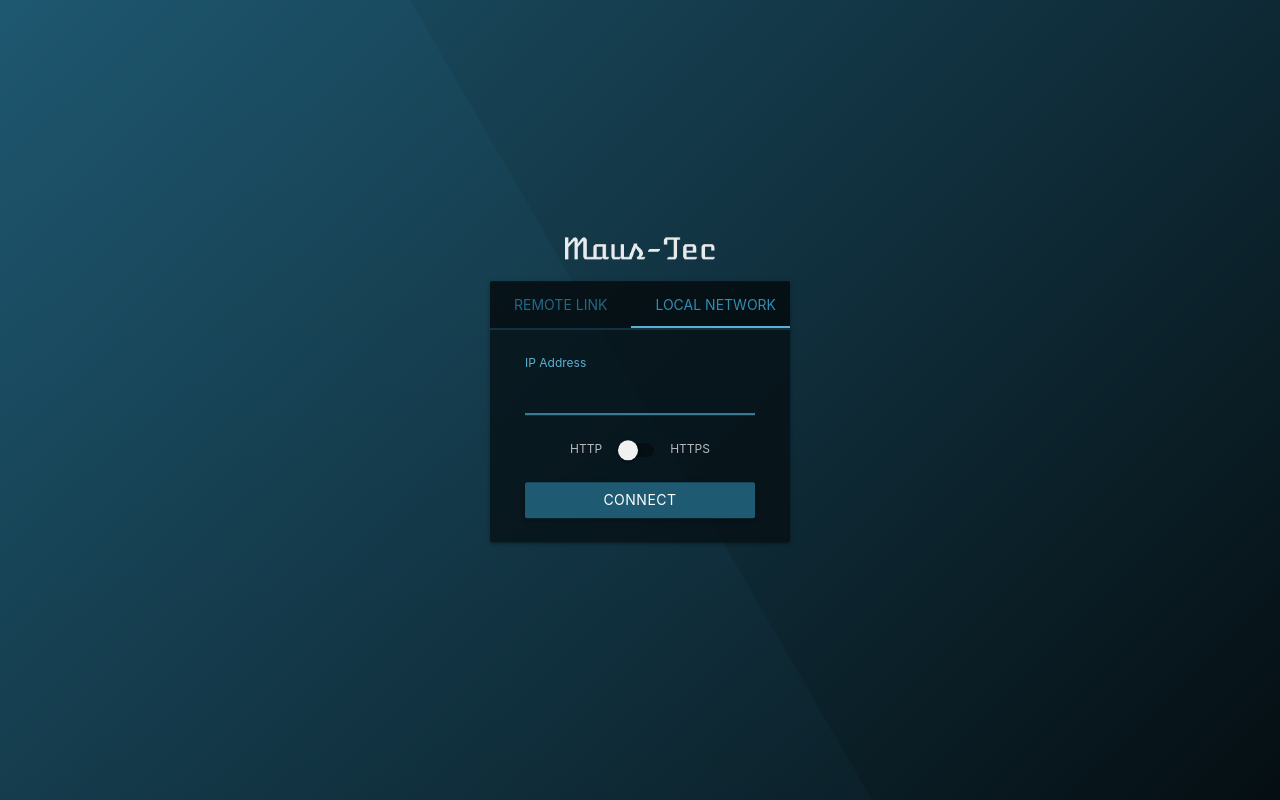
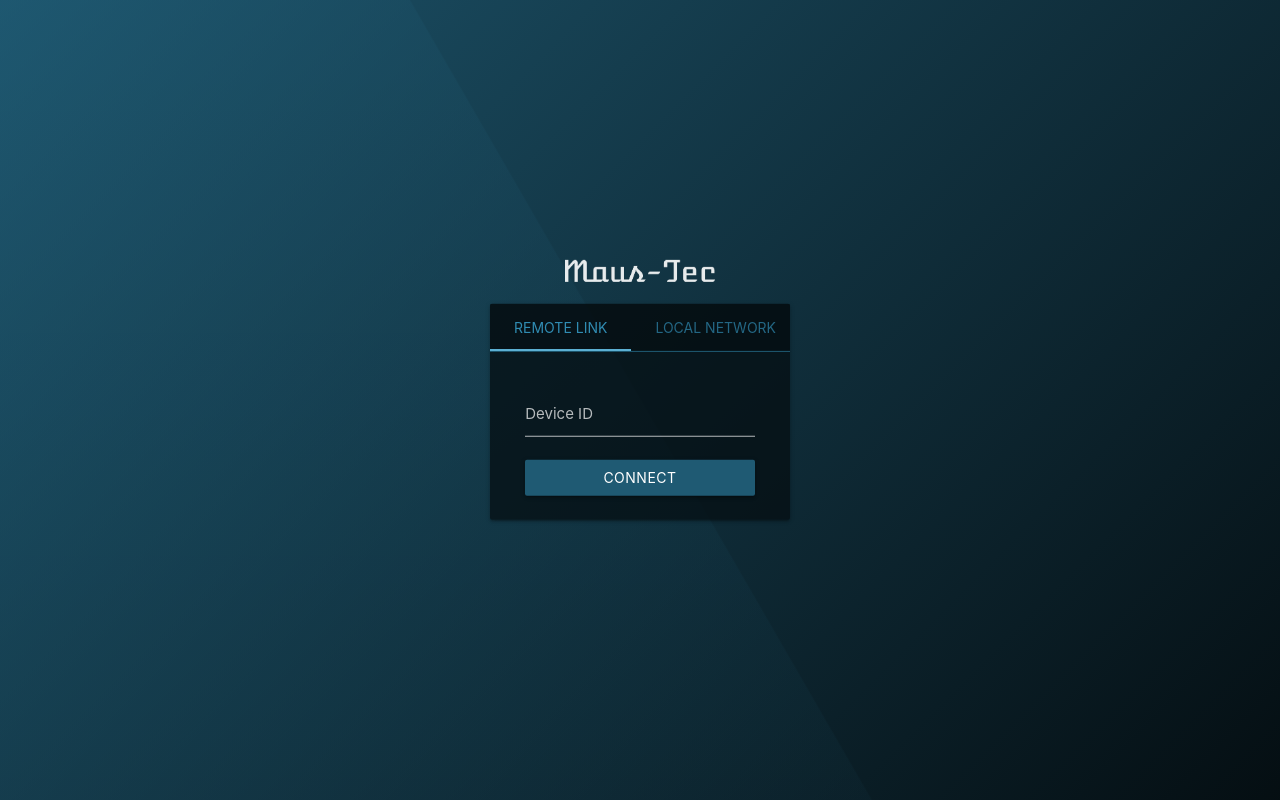
Before and after one commit to MausTec/maus-link-ui, a React (Create React App) app: page / in a window 1280 px wide. Built offline with nearby package versions, Linux system fonts and the light colour scheme.

Commit message:
Add maus-link connection mode.

```diff
--- a/src/DeviceProvider/Connect.js
+++ b/src/DeviceProvider/Connect.js
@@ -6,12 +6,19 @@ import {ConnectionState} from "./index";
 
 const Connect = (props) => {
   const context = useContext(DeviceContext);
-  const [ip, setIp] = useState(context.ip);
+  const [ip, setIp] = useState("");
   const [protocol, setProtocol] = useState('ws:');
 
-  const handleSubmit = (e) => {
+  const handleSubmit = (mode) => (e) => {
     e.preventDefault();
+
+    if (mode === 'remote') {
+      const url = `wss://link.maustec.net/remote/${ip}`;
+      console.log("Connecting to " + url);
+      context.connect(url);
+    } else {
       context.connect(`${protocol}//${ip}`);
+    }
   };
 
   const handleProtocolChange = (e) => {
@@ -21,7 +28,7 @@ const Connect = (props) => {
   // noinspection HttpUrlsUsage
   return (
     <div className={'full-splash'} style={{minHeight: '100vh', position: 'relative'}}>
-      <form onSubmit={handleSubmit} style={{
+      <div className="form" style={{
         position: 'absolute',
         top: '50%',
         left: '50%',
@@ -32,21 +39,37 @@ const Connect = (props) => {
       }}>
         <img src={logo} alt={'Maus-Tec Logo'}/>
         <div className={'card'}>
-          <Tabs scope="device-connect">
-            <Tab key="by-id" title="Remote Link">
-              Coming Soon (TM)
-            </Tab>
-            <Tab key="by-ip" title="Local Network" active>
+          <Tabs>
+            <Tab title="Remote Link">
+              <form onSubmit={handleSubmit('remote')}>
                 <div className={'card-content'}>
                   {context.error && <div className={"error red-text text-darken-1"}>{context.error}</div>}
 
                   <Row style={{margin: '0rem -0.75rem 0 -0.75rem'}}>
                     <TextInput autoFocus s={12} disabled={context.state === ConnectionState.CONNECTING} type={"text"}
-                             label={"IP Address"} id={'ip_address'} onChange={e => setIp(e.target.value)}/>
+                               label={"Device ID"} id={'device_id'} value={ip} onChange={e => setIp(e.target.value)}/>
+                  </Row>
+
+                  <Button type={"submit"} disabled={context.state === ConnectionState.CONNECTING} style={{
+                    display: 'block',
+                    width: '100%'
+                  }}>{context.state === ConnectionState.CONNECTING ? 'Connecting...' : 'Connect'}</Button>
+                </div>
+              </form>
+            </Tab>
+            <Tab title="Local Network">
+              <form onSubmit={handleSubmit('local')}>
+                <div className={'card-content'}>
+                  {context.error && <div className={"error red-text text-darken-1"}>{context.error}</div>}
+
+                  <Row style={{margin: '0rem -0.75rem 0 -0.75rem'}}>
+                    <TextInput autoFocus s={12} disabled={context.state === ConnectionState.CONNECTING} type={"text"}
+                               label={"IP Address"} id={'ip_address'} value={ip} onChange={e => setIp(e.target.value)}/>
                   </Row>
 
                   <div style={{width: 'auto', margin: '0 auto 1.5rem auto', textAlign: 'center'}}>
-                  <Switch name='protocol' id='protocol' offLabel='HTTP' onLabel='HTTPS' onChange={handleProtocolChange}
+                    <Switch name='protocol' id='protocol' offLabel='HTTP' onLabel='HTTPS'
+                            onChange={handleProtocolChange}
                             checked={protocol === 'wss:'}/>
                   </div>
 
@@ -72,10 +95,11 @@ const Connect = (props) => {
                         Switch to HTTP</a>
                     </div>}
                 </div>
+              </form>
             </Tab>
           </Tabs>
         </div>
-      </form>
+      </div>
     </div>
   )
 };
--- a/src/DeviceProvider/index.js
+++ b/src/DeviceProvider/index.js
@@ -62,7 +62,7 @@ class DeviceProvider extends Component {
 
     this.ws = null;
 
-    const defaultIP = window.location.hash && window.location.hash.substring(1);
+    const defaultIP = window.location.hash && 'ws://' + window.location.hash.substring(1);
 
     this.state = {
       deviceContext: {
```
Lines whose indentation alone changed are shown as unchanged.
